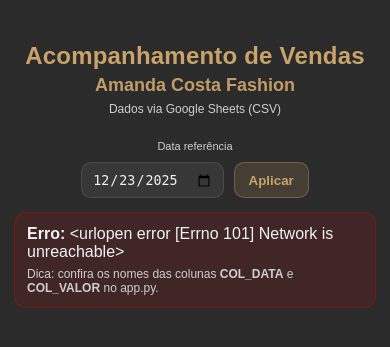
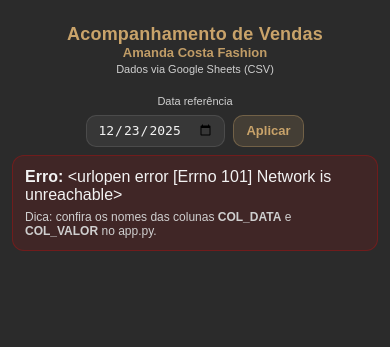
Before and after one commit to amandacostafashion/painel-vendas, a Flask app: page / in a window 390 px wide. Shown: the top 347 px of the page. Run offline with Flask 3, Linux system fonts and the light colour scheme; data that the repository does not hold is empty.

Commit message:
Update style.css

```diff
--- a/static/style.css
+++ b/static/style.css
@@ -33,7 +33,7 @@ body{
   padding-top: 20px; /* desce um pouco o bloco do topo */
 }
 
-/* novo bloco do título (duas linhas e centralizado no mobile) */
+/* bloco do título */
 .title-box{
   text-align: left;      /* desktop */
 }
@@ -41,7 +41,7 @@ body{
 /* linha 1 */
 .title-main{
   margin:0;
-  font-size: 22px;       /* um pouco maior no desktop */
+  font-size: 22px;       /* desktop */
   color: var(--rose);
   letter-spacing: .2px;
   line-height: 1.2;
@@ -104,43 +104,118 @@ body{
   .grid{ grid-template-columns: 1fr; }
 }
 
-/* ===== MOBILE: título em 2 linhas centralizado e mais abaixo ===== */
+/* ===== MOBILE (até 768px): centraliza e ajusta layout ===== */
 @media (max-width: 768px){
   .container{
     padding: 14px;
   }
 
   .header{
-    padding-top: 28px;       /* mais respiro no celular */
-    align-items:flex-start;  /* evita colar no topo */
+    padding-top: 18px;       /* reduz um pouco o topo */
+    align-items:flex-start;
     justify-content:center;
+    margin-bottom: 10px;
   }
 
   .title-box{
     width: 100%;
-    text-align: center;      /* centraliza no mobile */
-    margin-bottom: 10px;
+    text-align: center;
+    margin-bottom: 8px;
   }
 
   .title-main{
-    font-size: 24px;         /* celular maior */
+    font-size: 22px;
+    line-height: 1.15;
   }
 
   .title-sub{
-    font-size: 18px;         /* celular maior */
+    font-size: 16px;
+    margin-top: 2px;
+    line-height: 1.15;
+  }
+
+  .sub{
+    margin-top: 4px;
+    font-size: 11px;
   }
 
   .ref-form{
     width: 100%;
-    justify-content: center; /* centraliza o formulário no mobile */
+    justify-content: center;
     flex-wrap: wrap;
-    gap:10px;
+    gap:8px;
   }
 
   .ref-form label{
     width:100%;
     text-align:center;
     margin-bottom: 0;
+  }
+}
+
+/* ===== MOBILE COMPACTO (até 480px): caber mais na tela ===== */
+@media (max-width: 480px){
+  .container{
+    padding: 12px;
+  }
+
+  .header{
+    padding-top: 12px;      /* bem menor no celular */
+    margin-bottom: 8px;
+  }
+
+  .title-box{
+    margin-bottom: 6px;
+  }
+
+  .title-main{
+    font-size: 18px;        /* reduz título p/ evitar scroll */
+    line-height: 1.12;
+  }
+
+  .title-sub{
+    font-size: 13px;
+    line-height: 1.12;
+  }
+
+  .sub{
+    font-size: 11px;
+    margin-top: 2px;
+  }
+
+  .ref-form input{
+    height: 32px;
+    font-size: 13px;
+  }
+
+  .btn{
+    height: 32px;
+    font-size: 13px;
+    padding: 0 12px;
+  }
+
+  .card{
+    padding: 12px;          /* cards mais compactos */
+  }
+
+  .label{
+    font-size: 11px;
+    margin-bottom: 6px;
+  }
+
+  .value{
+    font-size: 24px;
+    margin-bottom: 4px;
+  }
+
+  .meta{
+    font-size: 11px;
+    gap: 6px;
+  }
+
+  .table th, .table td{
+    padding: 8px 6px;
+    font-size: 12px;
   }
 }
 
```
